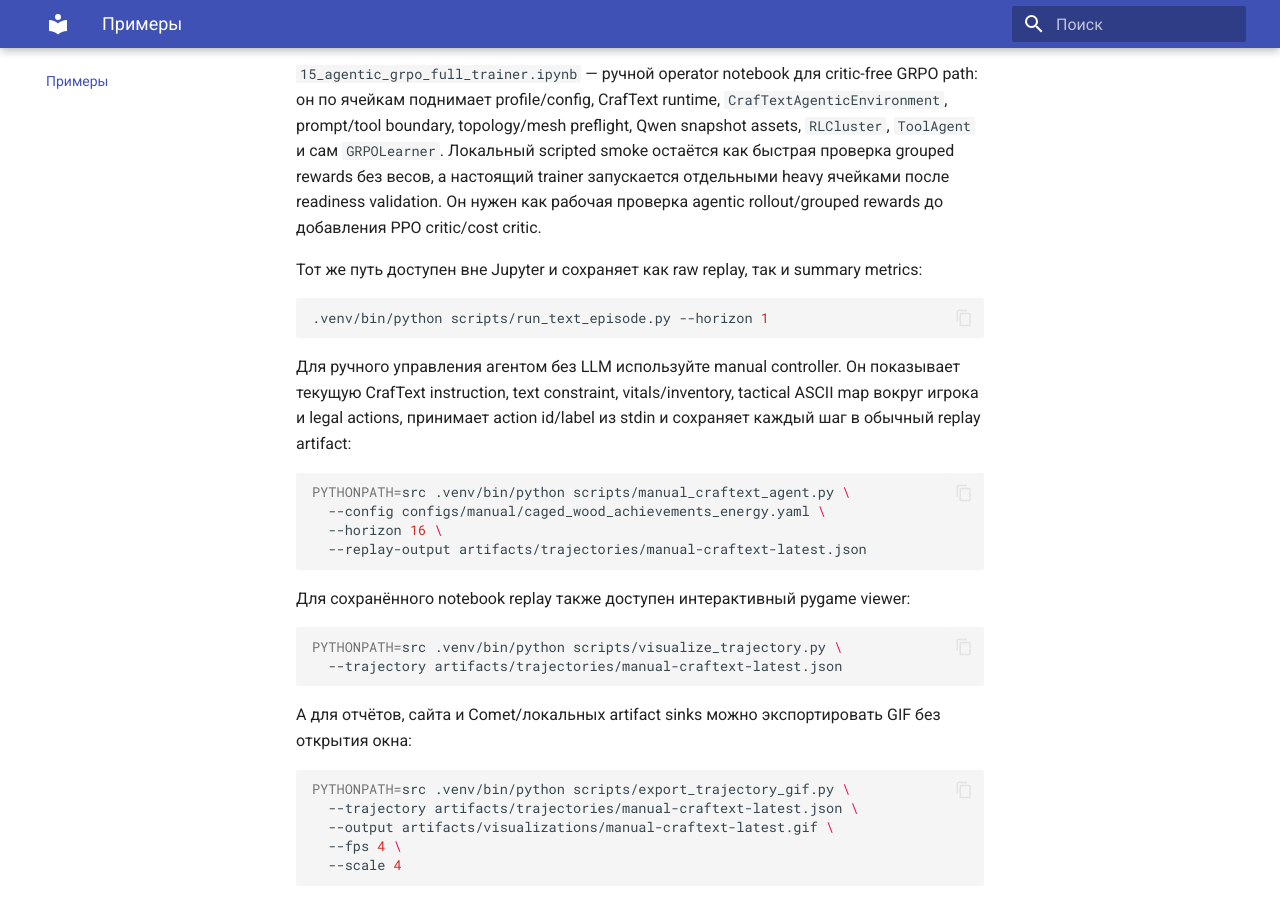
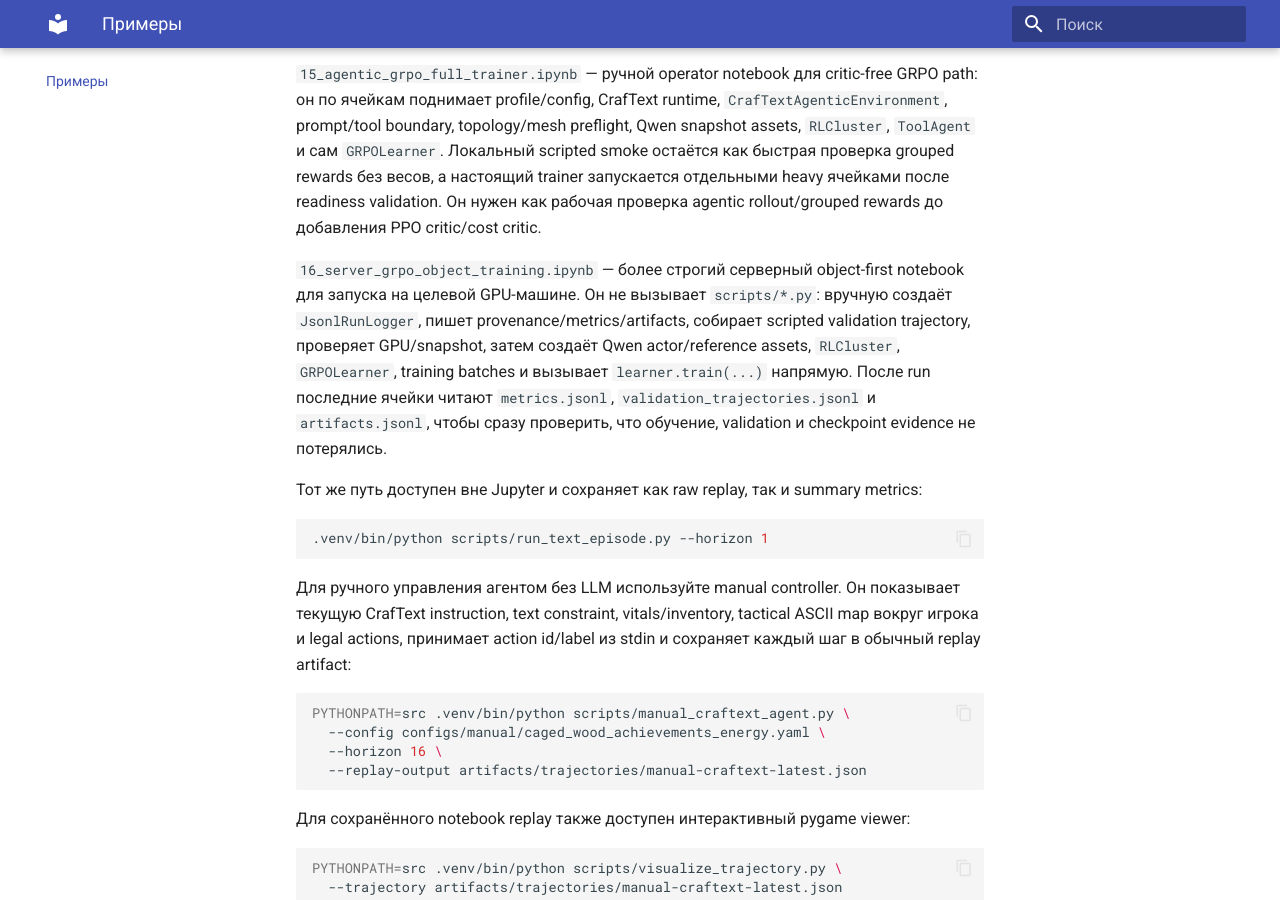
Before and after one commit to Lukashevskiy/tunix-agents, an MkDocs documentation site: the page built from docs/examples.md, in a window 1280 px wide and 900 px high, scrolled down 1425 px. Built offline with MkDocs 1.6.1 and Material for MkDocs 9.7.7, drawn with Linux system fonts in a browser that asks for light colours.

Commit message:
docs: add server grpo object training notebook

````diff
--- a/docs/examples.md
+++ b/docs/examples.md
@@ -59,6 +59,14 @@ boundary, topology/mesh preflight, Qwen snapshot assets, `RLCluster`, `ToolAgent
 а настоящий trainer запускается отдельными heavy ячейками после readiness validation. Он нужен как рабочая проверка
 agentic rollout/grouped rewards до добавления PPO critic/cost critic.
 
+`16_server_grpo_object_training.ipynb` — более строгий серверный object-first notebook для
+запуска на целевой GPU-машине. Он не вызывает `scripts/*.py`: вручную создаёт `JsonlRunLogger`,
+пишет provenance/metrics/artifacts, собирает scripted validation trajectory, проверяет GPU/snapshot,
+затем создаёт Qwen actor/reference assets, `RLCluster`, `GRPOLearner`, training batches и вызывает
+`learner.train(...)` напрямую. После run последние ячейки читают `metrics.jsonl`,
+`validation_trajectories.jsonl` и `artifacts.jsonl`, чтобы сразу проверить, что обучение,
+validation и checkpoint evidence не потерялись.
+
 Тот же путь доступен вне Jupyter и сохраняет как raw replay, так и summary metrics:
 
 ```bash
````
Also changed, not shown: 2 other files.
